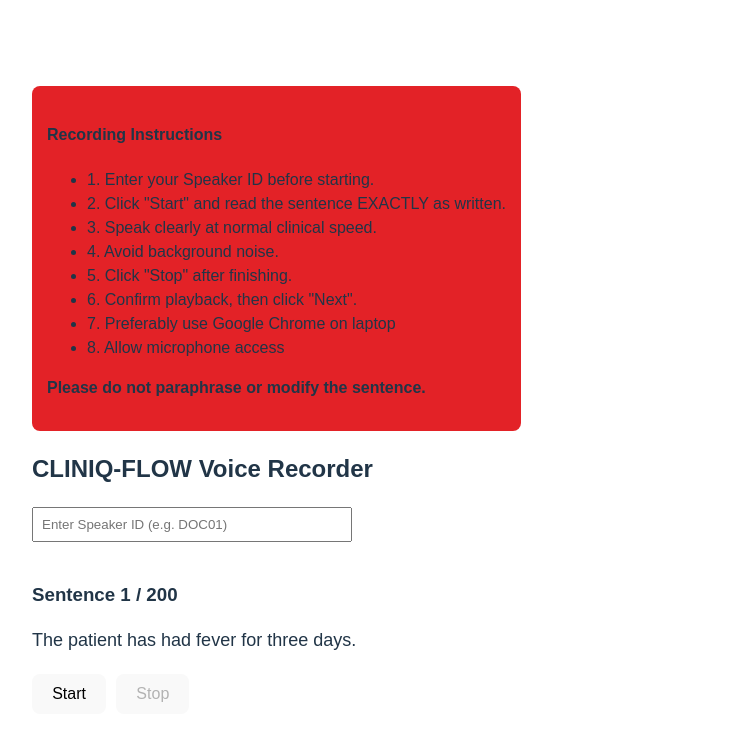
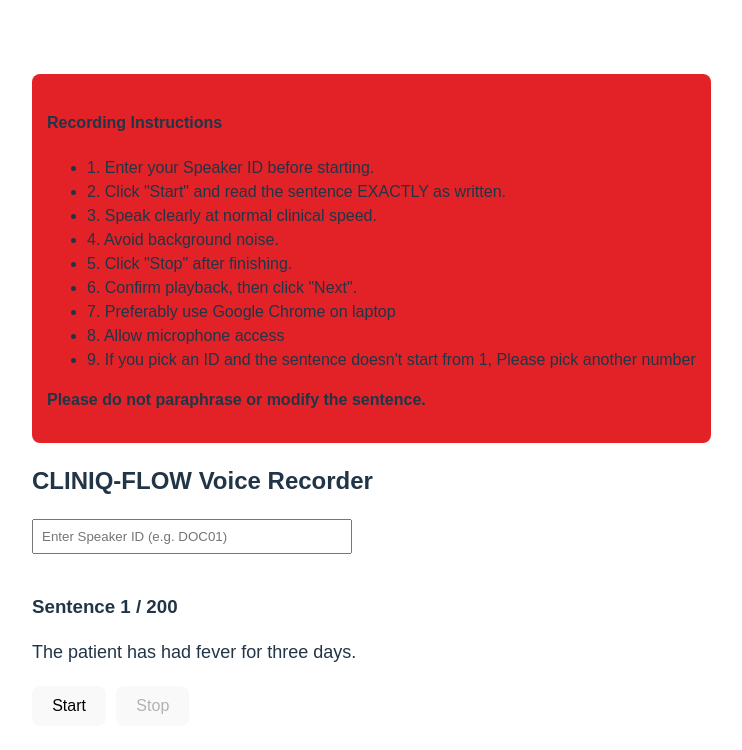
Before and after one commit to alfamado/cliniq-flow, a React (Vite) app in the folder cliniq-asr-recorder/: page / in a window 1280 px wide. Shown: the top 750 px of the page, without its empty margins (8-750 px from the left). Built offline with nearby package versions, Linux system fonts and the light colour scheme.

Commit message:
new info

```diff
--- a/cliniq-asr-recorder/src/App.jsx
+++ b/cliniq-asr-recorder/src/App.jsx
@@ -327,6 +327,7 @@
           <li>6. Confirm playback, then click "Next".</li>
           <li>7. Preferably use Google Chrome on laptop</li>
           <li>8. Allow microphone access</li>
+          <li>9. If you pick an ID and the sentence doesn't start from 1, Please pick another number</li>
         </ul>
         <p><strong>Please do not paraphrase or modify the sentence.</strong></p>
       </div>
```
